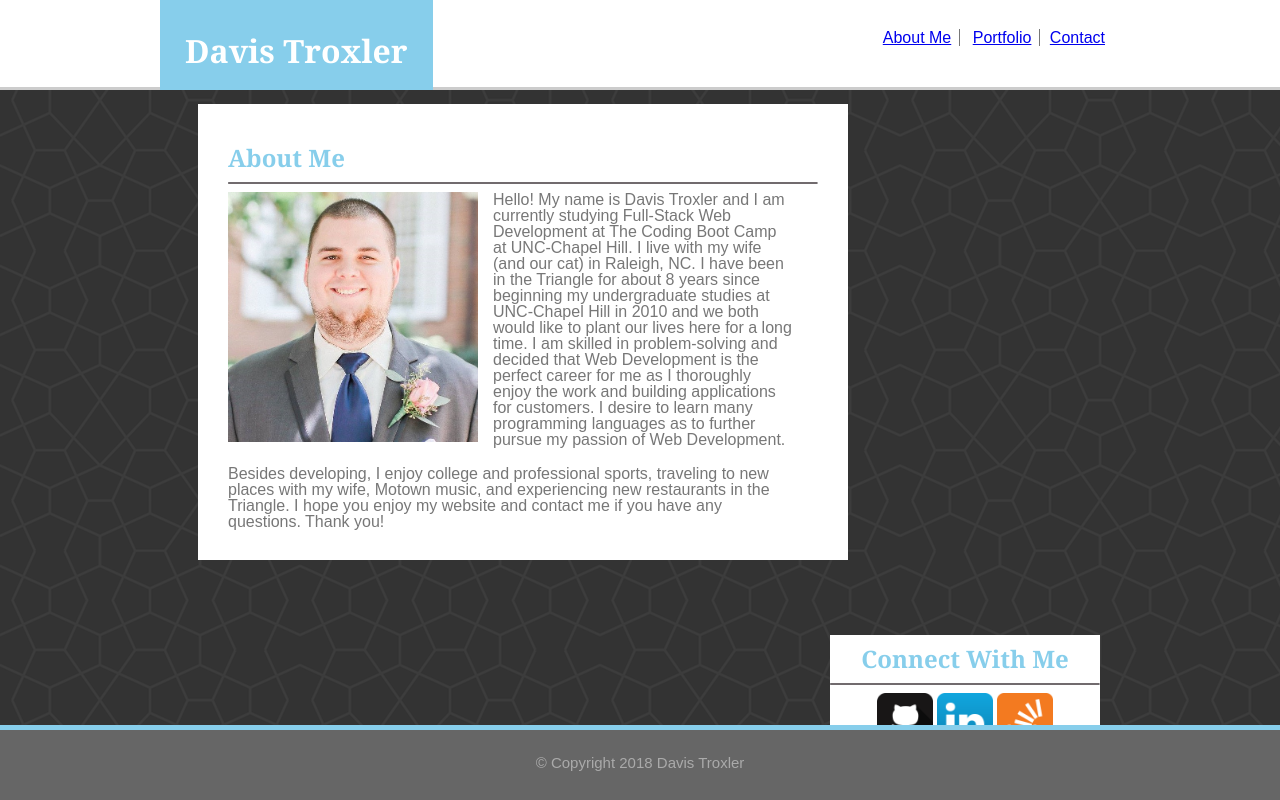
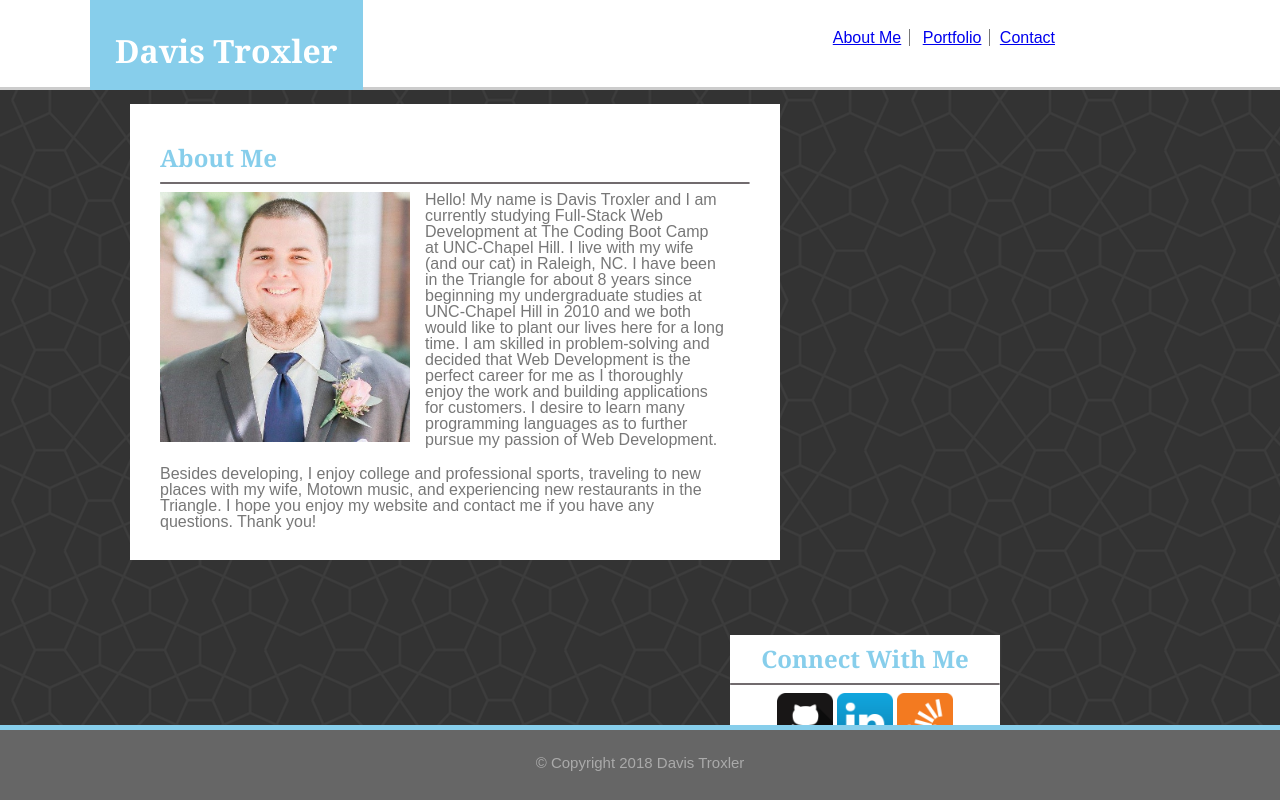
Before and after one commit to dtroxler21/Responsive-Portfolio, a plain HTML site: page index.html in a window 1280 px wide. Drawn offline with Linux system fonts and the light colour scheme.

Commit message:
final changes

```diff
--- a/assets/css/style.css
+++ b/assets/css/style.css
@@ -59,13 +59,14 @@ hr {
 	font-size: 25px;
 	position: absolute;
 	height: 90px;
+	margin-left: -70px;
 }
 
 .header-links {
 	float: right;
 	display: inline;
 	font-size: 16px;
-	margin: 30px 0;
+	margin: 30px 50px;
 	color: #777777;
 	padding: 0 10px;
 }
@@ -90,9 +91,9 @@ hr {
 	padding: 30px;
 	float: left;
 	margin-top: 0px;
-	margin-right: 40px;
+	margin-right: 0px;
 	margin-bottom: 75px;
-	margin-left: 198px;
+	margin-left: 130px;
 }
 
 /*About Me CSS code*/
@@ -202,7 +203,7 @@ hr {
 	background-color: #ffffff;
 	text-align: center;
 	float: right;
-	margin: 0 180px 0 0;
+	margin: 0 280px 0 0;
 	padding-bottom: 45px;
 }
 
@@ -375,7 +376,7 @@ footer {
 
 	.header-links {
 		float: none;
-		width: 640px !important;
+		width: 100% !important;
 		padding: 30px;
 		background: white;
 		position: relative;
```
